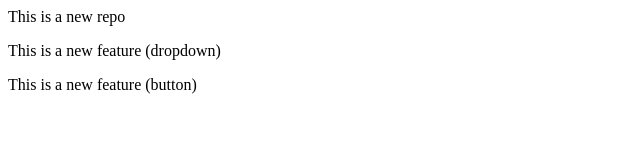
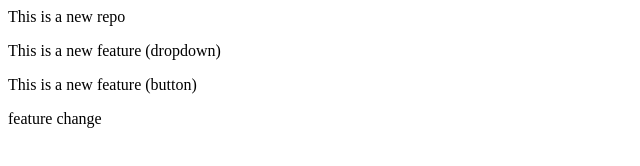
Before and after one commit to bhavika2517/localrepo, a plain HTML site: page index.html in a window 1280 px wide. Shown: the whole page, without its empty margins (0-640 px from the left). Drawn offline with Linux system fonts and the light colour scheme.

Commit message:
Add record

```diff
--- a/index.html
+++ b/index.html
@@ -1,3 +1,4 @@
 <p>This is a new repo</p>
 <p>This is a new feature (dropdown)</p>
 <p>This is a new feature (button)</p>
+<p>feature change</p>
```
